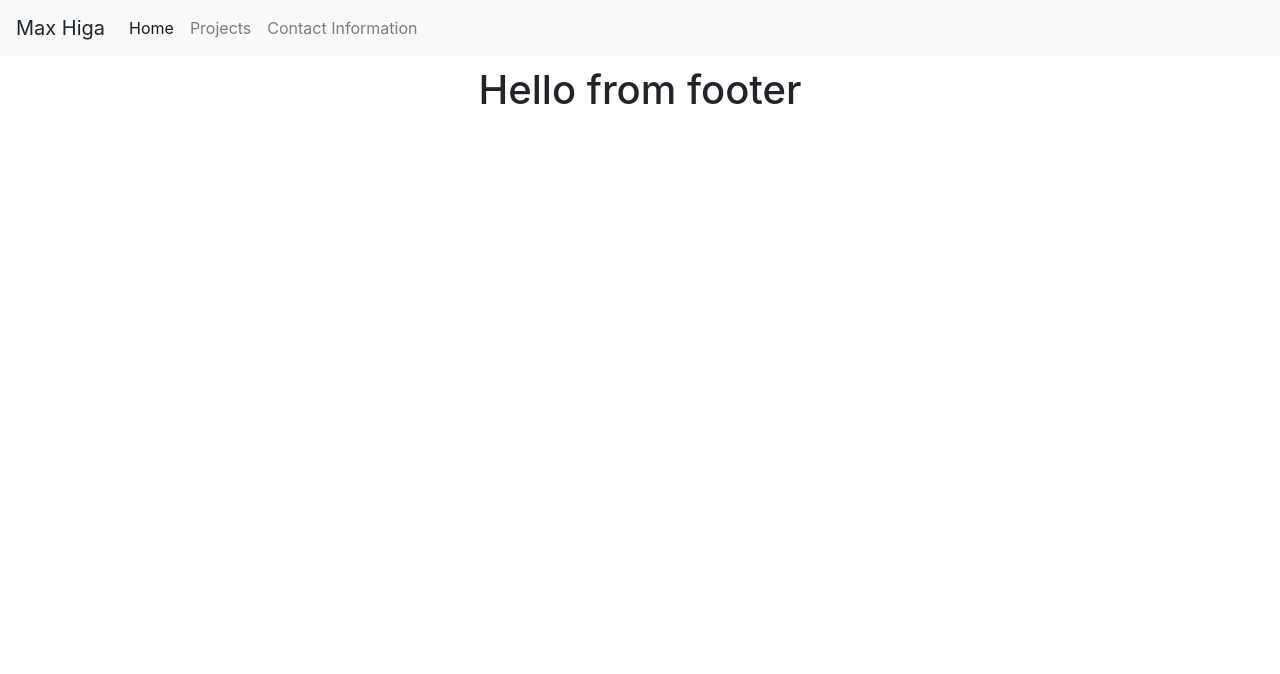
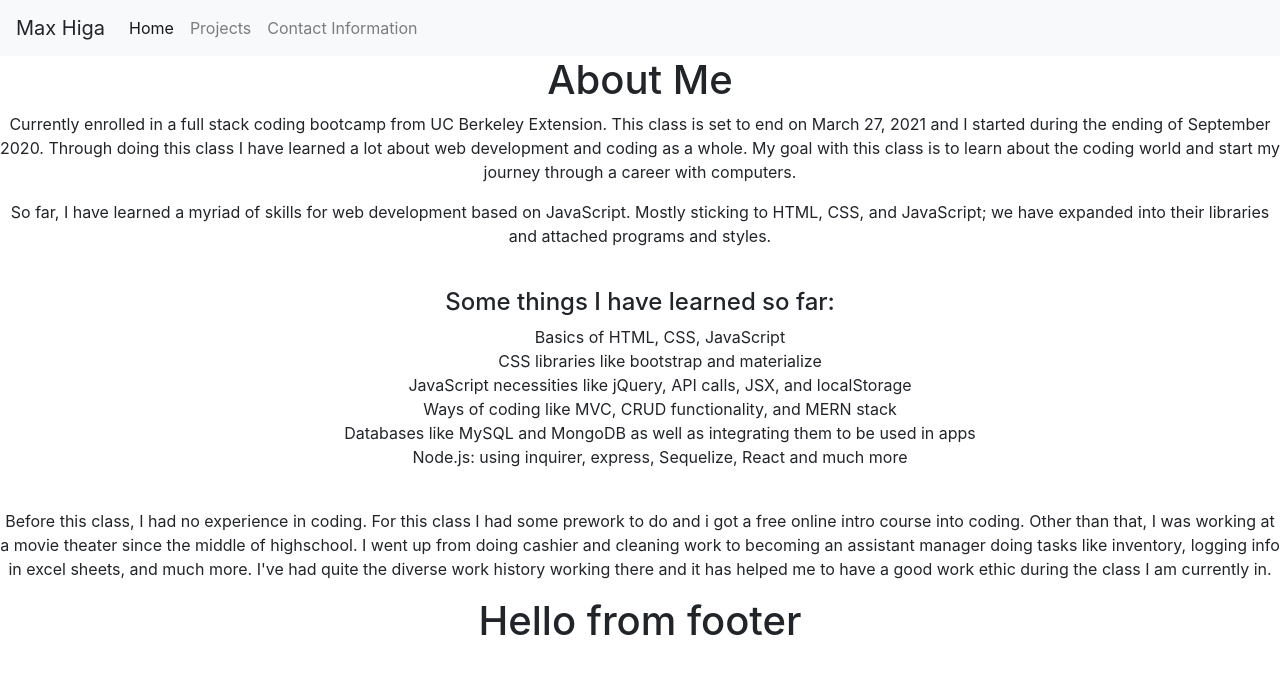
Before and after one commit to maxx-808/portfolio-react, a React (Create React App) app: page / in a window 1280 px wide. Shown: the top 674 px of the page. Built offline with nearby package versions, Linux system fonts and the light colour scheme.

Commit message:
fixed route code again

```diff
--- a/src/App.js
+++ b/src/App.js
@@ -10,21 +10,17 @@
 
 function App() {
   return (
-    <HashRouter basename="/">
-      <div className="App">
+    <div className="App">
+      <HashRouter basename="/">
         <Header />
 
-        <Route exact path="/portfolio-react#/" component={Home} />
-        <Route
-          exact
-          path="/portfolio-react#/projects"
-          component={ProjectPage}
-        />
-        <Route exact path="/portfolio-react#/contact" component={Contact} />
+        <Route exact path="/" component={Home} />
+        <Route exact path="/projects" component={ProjectPage} />
+        <Route exact path="/contact" component={Contact} />
 
         <Footer />
-      </div>
-    </HashRouter>
+      </HashRouter>
+    </div>
   );
 }
 
```
